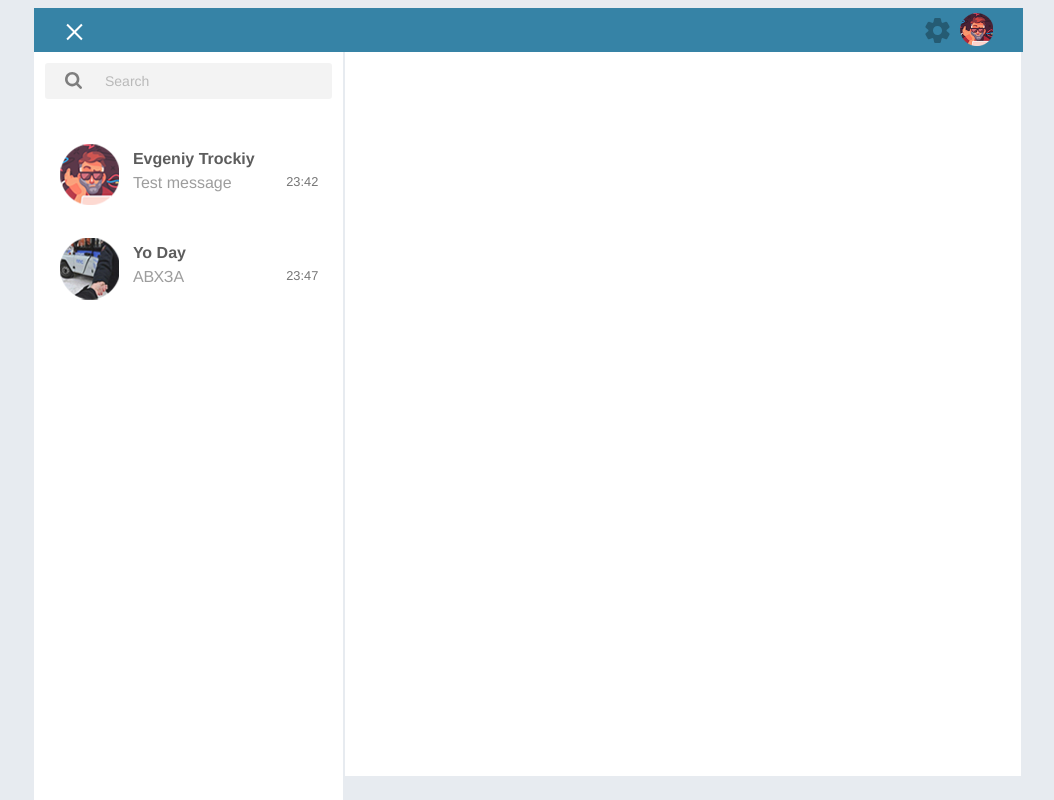
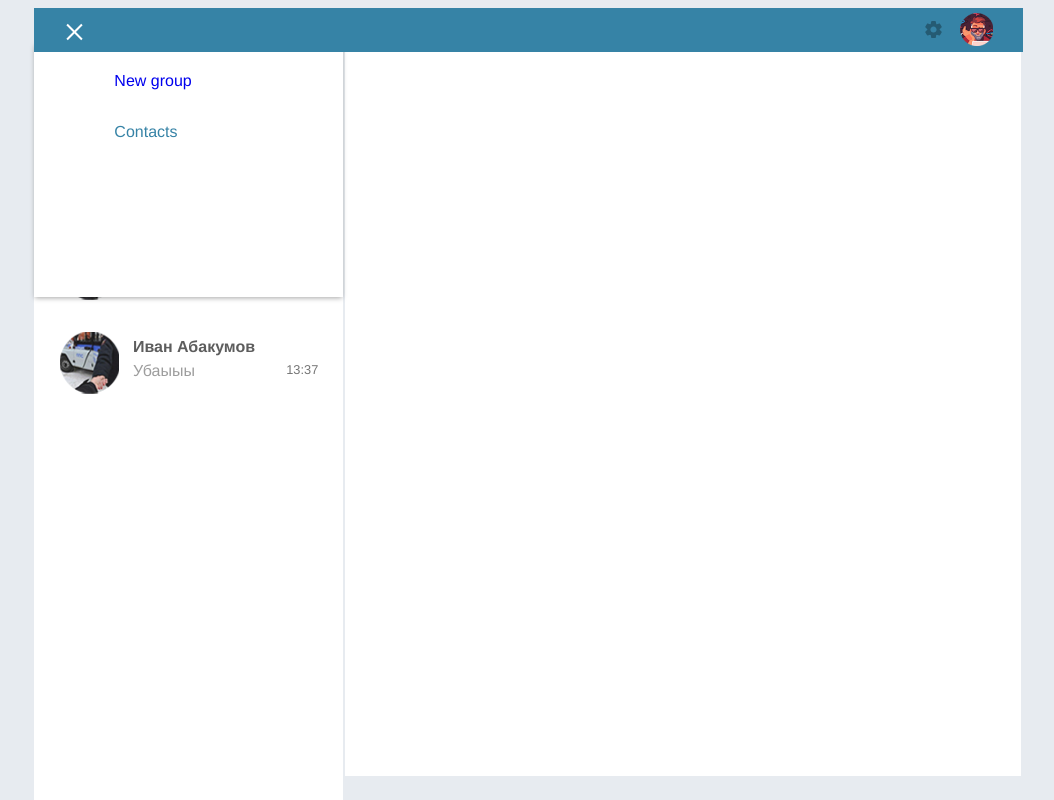
Before and after one commit to socket-dwayne/socket-app, a plain HTML site: page index.html in a window 1280 px wide. Both pictures are taken after a click on the label 195 px from the left and 43 px from the top of the page. Shown: the whole page, without its empty margins (111-1165 px from the left). Drawn offline with Linux system fonts and the light colour scheme.

Commit message:
upd #4 or #5. i dont know.. :(

```diff
--- a/index.html
+++ b/index.html
@@ -8,7 +8,7 @@
 	<header>
 	<div class="bar">
         <div class="spinner-master2">
-            <input type="checkbox" id="spinner-form2" />
+            <input type="checkbox" id="spinner-form2" href="javascript:void(0)" onclick="showHide('menu')"/>
             <label for="spinner-form2" class="spinner-spin2">
                 <div class="spinner2 diagonal part-1"></div>
                 <div class="spinner2 horizontal"></div>
@@ -24,13 +24,39 @@
 	</header>
 	<body class="body-style">
 	<div class="block-left">
+    <script type="text/javascript">
+            /**
+            * Функция Скрывает/Показывает блок
+            * @author ox2.ru дизайн студия
+            **/
+            function showHide(element_id) {
+                //Если элемент с id-шником element_id существует
+                if (document.getElementById(element_id)) {
+                    //Записываем ссылку на элемент в переменную obj
+                    var obj = document.getElementById(element_id);
+                    //Если css-свойство display не block, то:
+                    if (obj.style.display != "block") {
+                        obj.style.display = "block"; //Показываем элемент
+                    }
+                    else obj.style.display = "none"; //Скрываем элемент
+                }
+                //Если элемент с id-шником element_id не найден, то выводим сообщение
+                else alert("Элемент с id: " + element_id + " не найден!");
+            }
+        </script>
+		<div id="menu" class="menu-items" style="display:none;">
+		    <ul>
+			    <div class="new-group"><li><a href="#">New group<a></li></div>
+			    <li>Contacts</li>
+		    </ul>
+        </div>
 	    <div class="search-edit">
 	        <input type="text" class="search-edit" placeholder="Search" >
 		</div>
 		<div class="contact-box">
 		    <img class="avatar" src="assets/avtar1.png"/>
 			        <div class="name"><b>Evgeniy Trockiy</b></div>
-			        <div class="last-msg"><label>Test message</label></div>
+			        <div class="last-msg"><label>Socket App</label></div>
                     <div class="msg-time"><label>23:42<label></div>
 		</div>
 		<div class="contact-box">
@@ -39,6 +65,12 @@
 			        <div class="last-msg"><label>АВХЗА<label></div>
                     <div class="msg-time"><label>23:47<label></div>
 		</div>
+		<div class="contact-box">
+		    <img class="avatar" src="assets/avtar2.png"/>
+			        <div class="name"><b>Иван Абакумов</b></div>
+			        <div class="last-msg"><label>Убаыыы<label></div>
+                    <div class="msg-time"><label>13:37<label></div>
+		</div>
 	</div>
 	</div>
 	<div class='block-right'>
--- a/style.css
+++ b/style.css
@@ -24,15 +24,52 @@
 
 }
 .bar .settings-btn img{
-	width: 70%;
-	height: 70%;
-	padding-top: 1%;
-	padding-left: 1%;
+	width: 50%;
+	height: 50%;
+	padding-top: 8.5%;
+	padding-left: 0%;
 	opacity: 0.3;
 }
 .bar .settings-btn:hover img{
   opacity: 0.6;
   transition: 0.1s;
+}
+.menu-items {
+	position: absolute;
+	width: 100%;
+	height: 30%;
+	background: white; /*rgb(239,239,239)*/
+	z-index: 99999;
+	box-shadow: 0px 2px 5px -1px rgba(0,0,0,0.35);
+}
+.menu-items li{
+	padding-top: 5%;
+	padding-left: 15%;
+	margin-bottom: 6%;
+	font-family: Helvetica;
+	list-style: none;
+	color: rgb(54, 131, 166);
+
+}
+.menu-items li a{
+	text-decoration: none;
+
+}
+.menu-items li a:visited{
+	color: rgb(54, 131, 166);
+	text-decoration: none;
+
+}
+.menu-items .new-group {
+	position: static;
+	padding-left: 0px;
+	width: 100%;
+	height: 20%;
+
+}
+.spinner-spin2:hover .menu-items {
+	display: none;
+
 }
 .block-left {
   background-color: rgb(255, 255, 255);
@@ -81,7 +118,7 @@
   outline: none;
   border-radius: 3px;
   background-color: e8e8e8;
-  position: absolute;
+  position: fixed;
   padding-left: 60px;
   margin-left: 11px;
   margin-top: 20px;
```
